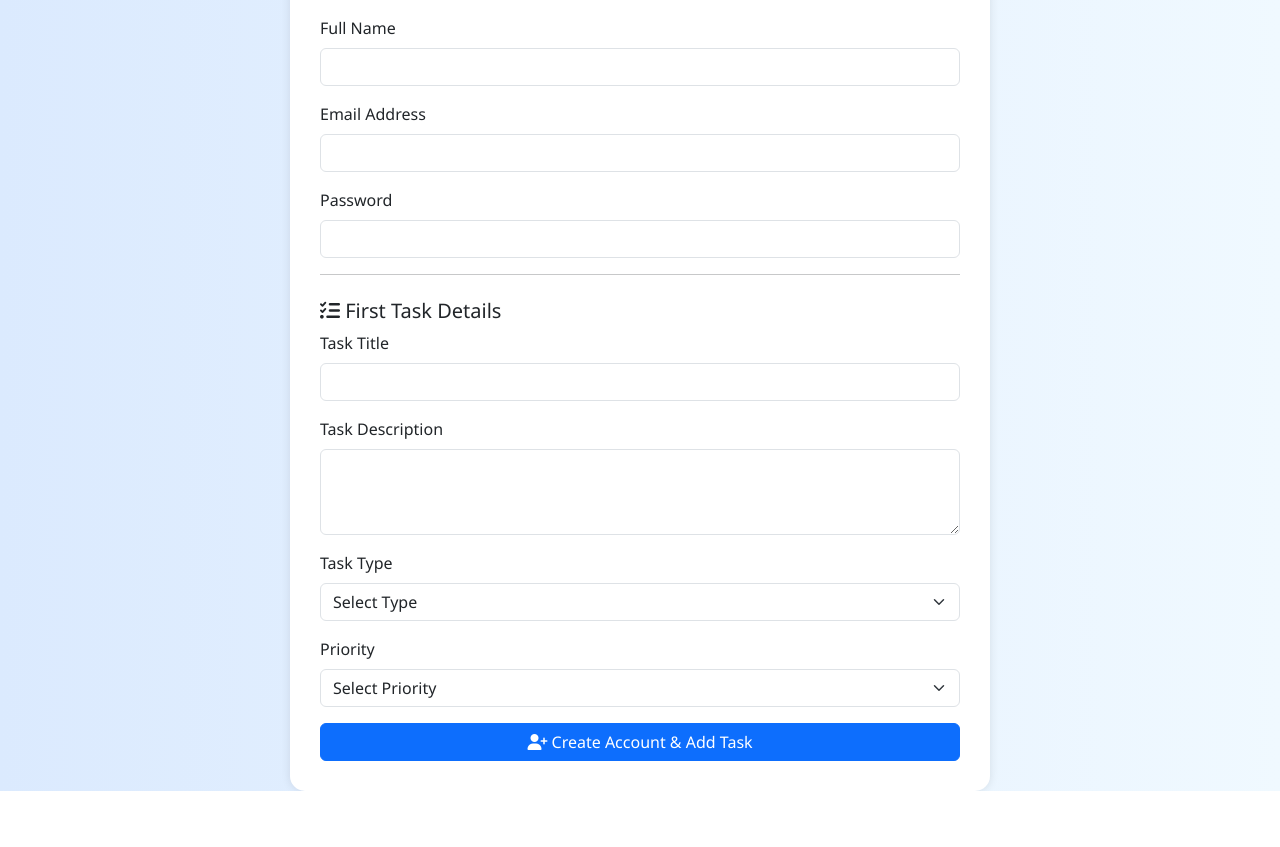
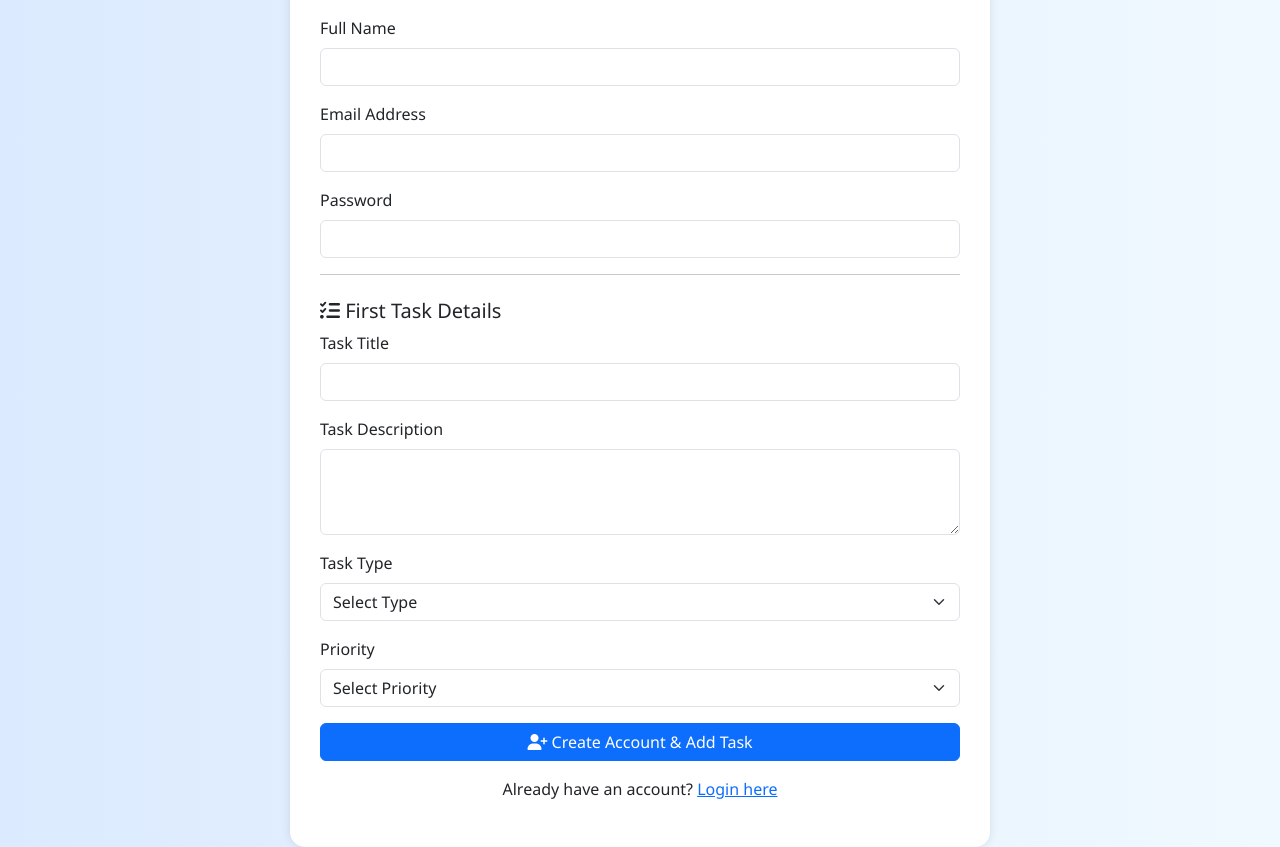
Before and after one commit to Mohd2040/task-manager-api, a website: page public/register.html in a window 1280 px wide. Shown: the part 112-959 px from the top of the page. Before the commit the page ends 903 px from the top, so only its background shows below. Drawn offline with nearby package versions, Linux system fonts and the light colour scheme.

Commit message:
Update register.html

```diff
--- a/public/register.html
+++ b/public/register.html
@@ -77,6 +77,9 @@
       <button type="submit" class="btn btn-primary w-100">
         <i class="fas fa-user-plus"></i> Create Account & Add Task
       </button>
+      <p class="text-center mt-3">
+      Already have an account? <a href="login.html">Login here</a>
+      </p>
     </form>
 
   </div>
```
